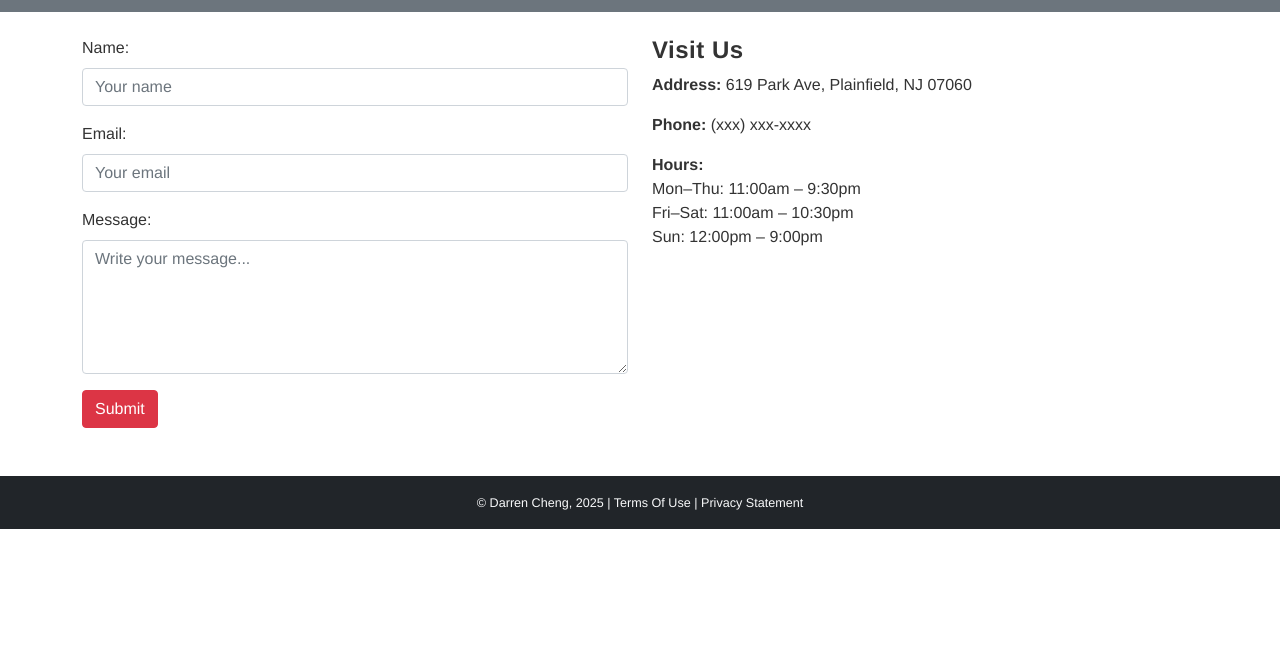
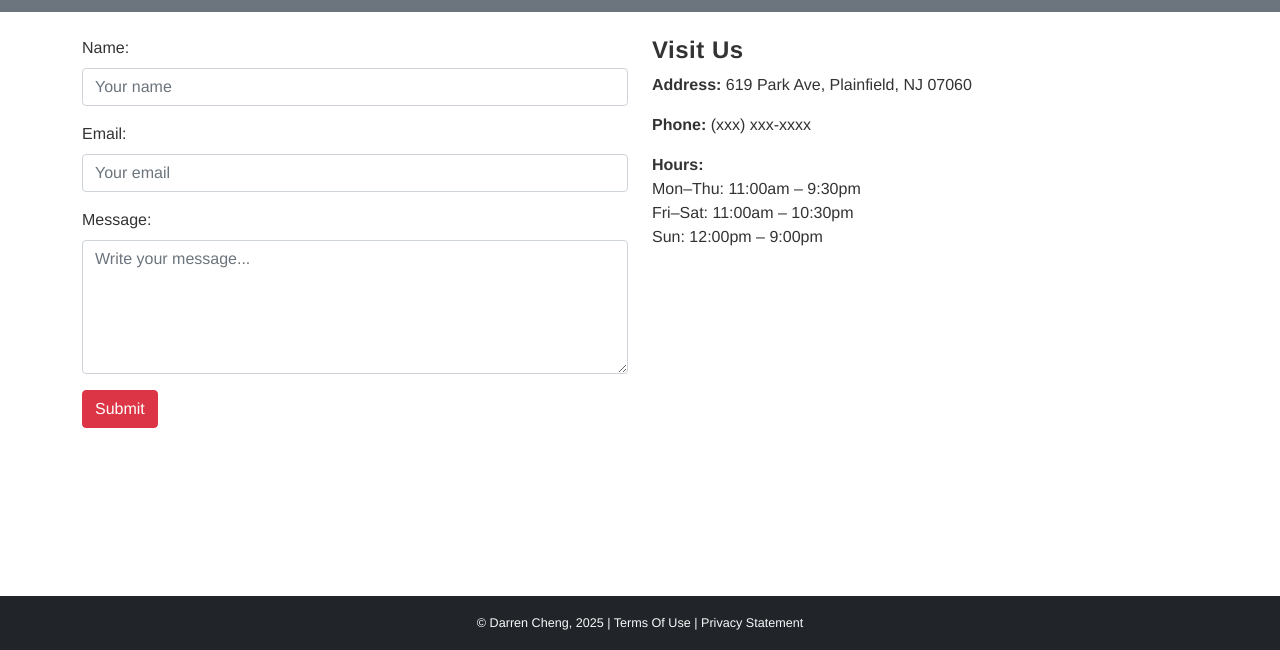
Before and after one commit to dc796/P4.-Class-Project-Build-Webpages--Part-4-4-, a website: page contact.html in a window 1280 px wide. Shown: the part 150-800 px from the top of the page. Drawn offline with nearby package versions, Linux system fonts and the light colour scheme.

Commit message:
This is committing a change in the code

```diff
--- a/contact.html
+++ b/contact.html
@@ -16,7 +16,7 @@
     <link href="css/main.css" rel="stylesheet">
 </head>
 
-<body>
+<body class="d-flex flex-column min-vh-100">
 <nav class="navbar navbar-expand-md navbar-dark bg-dark sticky-top">
     <div class="container">
         <a class="navbar-brand fw-bold" href="index.html">
@@ -43,6 +43,7 @@
     </div>
 </nav>
 
+<main class="flex-fill">
 <header class="bg-secondary text-white text-center py-4 mb-4">
     <h1>Contact Us</h1>
 </header>
@@ -75,10 +76,11 @@
         </div>
     </div>
 </div>
+</main>
 
 
 
-<footer class="footer bg-dark text-light py-3 mt-5">
+<footer class="footer bg-dark text-light py-3">
     <div class="container text-center">
         <span class="small">&copy; Darren Cheng, 2025 | Terms Of Use | Privacy Statement</span>
     </div>
--- a/css/main.css
+++ b/css/main.css
@@ -137,7 +137,6 @@
     text-align: center;
     color: #aaa;
     font-size: 0.9rem;
-    margin-top: 50px;
 }
 
 /* ---------------------------------------------------
```
Also changed, not shown: about.html (+4 -4 lines), history.html (+5 -6 lines), index.html (+4 -3 lines), ingredients.html (+4 -2 lines), menu.html (+4 -2 lines).
